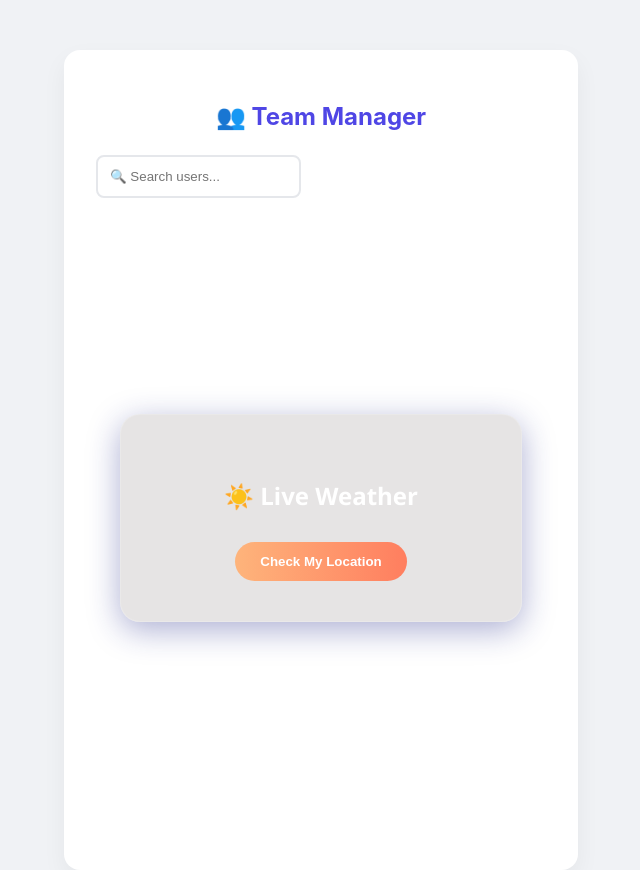
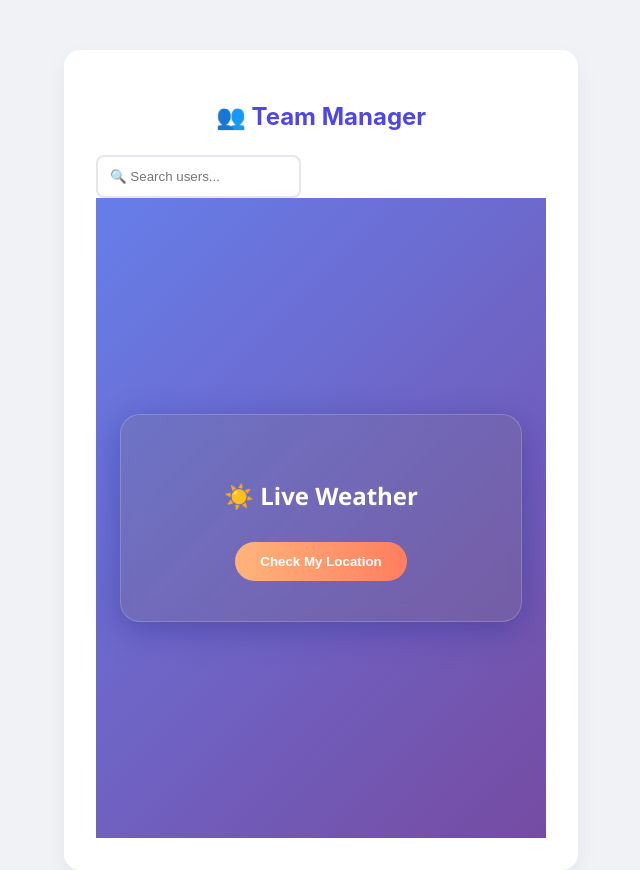
Before and after one commit to Anjumol-Php/My-React-App, a React (Vite) app: page / in a window 1280 px wide. Shown: the whole page, without its empty margins (343-983 px from the left). Built offline with nearby package versions, Linux system fonts and the light colour scheme.

Commit message:
Added dynamic background based on temperature

```diff
--- a/src/Weather.css
+++ b/src/Weather.css
@@ -51,3 +51,17 @@
   font-style: italic;
   color: #ddd;
 }
+/* Choodulla samayathulla background */
+.weather-container.hot {
+  background: linear-gradient(135deg, #f6d365 0%, #fda085 100%);
+}
+
+/* Thanutha samayathulla background */
+.weather-container.cool {
+  background: linear-gradient(135deg, #89f7fe 0%, #66a6ff 100%);
+}
+
+/* Default background (v1.0 pole) */
+.weather-container.default {
+  background: linear-gradient(135deg, #667eea 0%, #764ba2 100%);
+}
--- a/src/Weather.jsx
+++ b/src/Weather.jsx
@@ -36,8 +36,14 @@ function Weather() {
     });
   };
 
+  // 1. Adyam oru variable undakkuka (temperature nokki class name thiranjanukkaan)
+const weatherClass = weather
+  ? (weather.temperature > 25 ? 'hot' : 'cool')
+  : 'default';
+
 return (
-    <div className="weather-container">
+  /* 2. dynamic aayi class name kodukkunnu */
+  <div className={`weather-container ${weatherClass}`}>
     <div className="weather-card">
       <h3>☀️ Live Weather</h3>
       <button onClick={fetchMyLocationWeather}>Check My Location</button>
@@ -48,8 +54,8 @@ function Weather() {
         <div className="result">
           <h1>{weather.temperature}°C</h1>
           <p>Windspeed: {weather.windspeed} km/h</p>
-            <div className="weather-icon" style={{ fontSize: '3rem', marginTop: '10px' }}>
-              {weather.temperature > 25 ? "☀️" : "☁️"}
+          <div className="weather-icon" style={{ fontSize: '4rem' }}>
+            {weather.temperature > 25 ? "☀️" : "❄️"}
           </div>
         </div>
       )}
```
Lines whose indentation alone changed are shown as unchanged.
